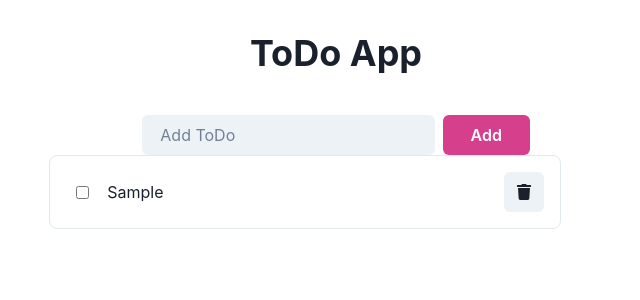
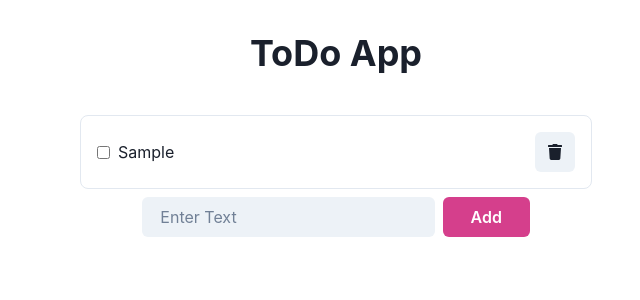
Before and after one commit to syedmuhammadfarhan/Nextjs13-ToDoApp, a Next.js app: page / in a window 1280 px wide. Both pictures are taken after typing "Sample" into the empty fields and a click on the button "Add". Shown: the top 300 px of the page, without its empty margins (304-944 px from the left). Built offline with nearby package versions, Linux system fonts and the light colour scheme.

Commit message:
add bar move to last

```diff
--- a/app/add.css
+++ /dev/null
@@ -1,17 +0,0 @@
-.add {
-    background-color: rgb(116, 211, 248);
-    margin: 10px;
-    border-color: rgb(0, 0, 0);
-    padding-left: 6px;
-    padding-right: 7px;
-    padding-top: 3px;
-    padding-bottom: 3px;
-
-    font-style: oblique;
-    font-weight: bolder;
-    color: black;
-    font: 900;
-    border-radius: 6px;
-
-
-}
--- a/app/page.tsx
+++ b/app/page.tsx
@@ -1,8 +1,19 @@
 "use client";
-import { Container, VStack, HStack, Heading, Input, Button, IconButton, StackDivider, Spacer, Text } from '@chakra-ui/react'
-import { FaTrash } from "react-icons/fa"
+import {
+  Container,
+  Box,
+  VStack,
+  HStack,
+  Heading,
+  Input,
+  Button,
+  IconButton,
+  StackDivider,
+  Spacer,
+  Text,
+} from "@chakra-ui/react";
 
-import "./add.css";
+import { FaTrash } from "react-icons/fa";
 import { useState } from "react";
 
 export default function Home() {
@@ -10,9 +21,7 @@ export default function Home() {
   const [add, setadd] = useState([""]);
 
   const addinput = () => {
-    if (input === add.find((f) => f === input)) {
-      return false;
-    } else {
+    if (input !== "") {
       const listArr = [...add, input];
       setadd(listArr);
       setinput("");
@@ -28,49 +37,57 @@ export default function Home() {
   };
 
   return (
-    <Container>
+    <VStack>
       <VStack>
         <Heading my={8}>ToDo App</Heading>
+      </VStack>
+      <VStack
+        divider={<StackDivider />}
+        borderColor="grey.400"
+        borderWidth={1}
+        p={4}
+        borderRadius={"lg"}
+        width="100%"
+        maxW={{ base: "90vw", sm: "80vw", lg: "50vw", xl: "40vw" }}
+        alignItems="stretch"
+      >
+        {add.map((e: any) => {
+          if (e.length) {
+            return (
+              <HStack>
+                <input type="checkbox" />
+
+                <Text>{e}</Text>
+                <Spacer />
+                <IconButton
+                  icon={<FaTrash />}
+                  onClick={() => {
+                    deleteinput(e);
+                  }}
+                  aria-label={""}
+                >
+                  Delete
+                </IconButton>
+              </HStack>
+            );
+          }
+        })}
+      </VStack>
+
+      <VStack>
         <HStack>
-
           <Input
-            variant={'filled'}
+            variant={"filled"}
             type="text"
             value={input}
-            placeholder="Add ToDo"
-            onChange={(e) => setinput(e.target.value)}
+            placeholder="Enter Text"
+            onChange={(e: any) => setinput(e.target.value)}
           />
-          <Button colorScheme={'pink'} px='8' onClick={addinput}>
+          <Button colorScheme={"pink"} px="8" onClick={addinput}>
             Add
           </Button>
         </HStack>
       </VStack>
-
-      <VStack divider={<StackDivider />} borderColor="grey.400" borderWidth={1} p={4} borderRadius={'lg'} width="100%" maxW={{ base: "90vw", sm: "80vw", lg: "50vw", xl: "40vw" }} alignItems="stretch">
-
-
-        {add.map((e: string) => {
-          if (e) {
-            return (
-
-              <HStack >
-                <input type="checkbox" style={{ margin: "10px" }} />
-                <Text>{e}</Text>
-                <Spacer />
-                <IconButton icon={<FaTrash />}
-
-                  onClick={() => {
-                    deleteinput(e);
-                  }} aria-label={''}                  >
-                  Delete
-                </IconButton>
-              </HStack>
-
-            );
-          }
-        })}
-
-      </VStack>
-    </Container>
+    </VStack>
   );
 }
--- a/package.json
+++ b/package.json
@@ -9,12 +9,16 @@
     "lint": "next lint"
   },
   "dependencies": {
+    "@chakra-ui/react": "^2.5.1",
+    "@emotion/react": "^11.10.6",
+    "@emotion/styled": "^11.10.6",
     "@next/font": "13.1.6",
     "@types/node": "18.11.18",
     "@types/react": "18.0.27",
     "@types/react-dom": "18.0.10",
     "eslint": "8.32.0",
     "eslint-config-next": "13.1.6",
+    "framer-motion": "^9.0.4",
     "next": "13.1.6",
     "react": "18.2.0",
     "react-dom": "18.2.0",
```
Also changed, not shown: 1 other file (tests, documents, lock files or other folders).
